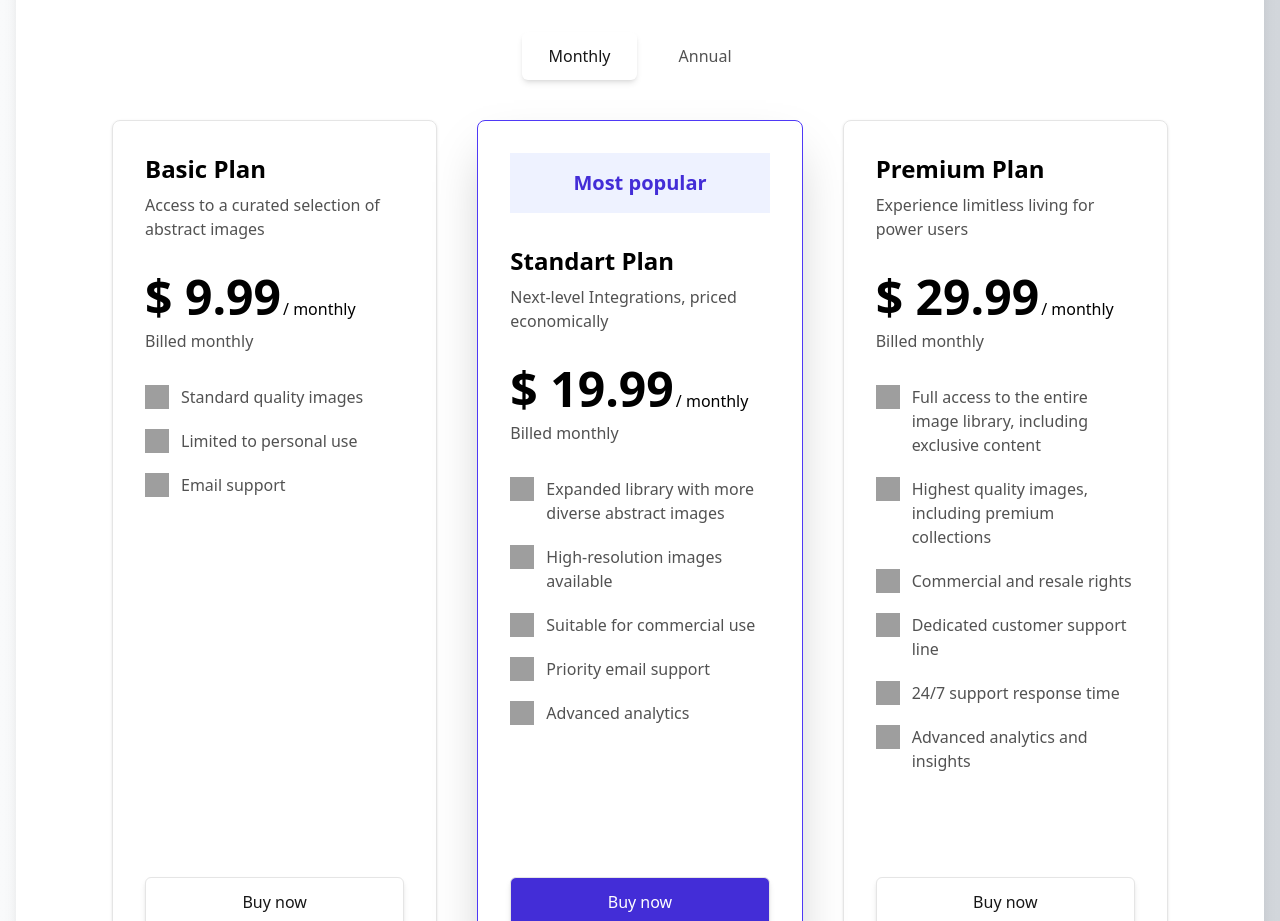
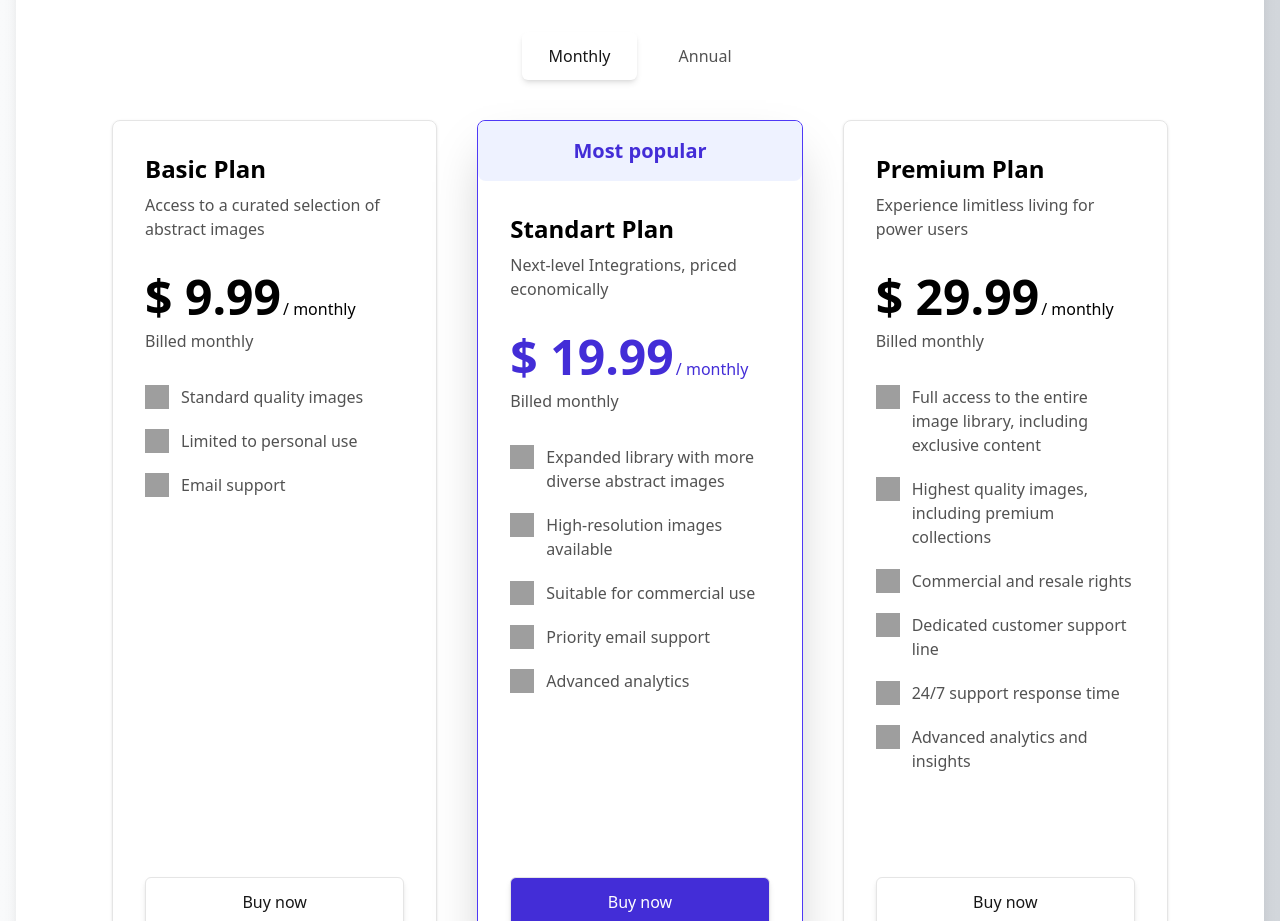
Before and after one commit to Bop-bili-bop/marketing-landing-page, a React (Vite) app: page / in a window 1280 px wide. Shown: the part 3840-4761 px from the top of the page. Built offline with nearby package versions, Linux system fonts and the light colour scheme; grey boxes are pictures that could not be loaded.

Commit message:
section-feature-done

```diff
--- a/src/components/PriceCard.tsx
+++ b/src/components/PriceCard.tsx
@@ -25,7 +25,7 @@ const PriceCard = ({ paymentPlan, data }: PriceCardProps) => {
     >
       <div className="flex flex-col gap-8 flex-grow">
         {data.popular && (
-          <h5 className=" text-center bg-indigo-50 text-xl py-4 font-bold text-indigo-700">
+          <h5 className="-mx-8 -mt-8 rounded-lg text-center bg-indigo-50 text-xl py-4 font-bold text-indigo-700">
             Most popular
           </h5>
         )}
@@ -35,15 +35,25 @@ const PriceCard = ({ paymentPlan, data }: PriceCardProps) => {
         </div>
         <div className="flex flex-col gap-2">
           <div className="flex flex-row items-end gap-0.5 ">
-            <h4 className="text-5xl font-semibold">
+            <h4
+              className={classNames("text-5xl font-semibold", {
+                "text-indigo-700": data.popular,
+              })}
+            >
               ${" "}
               {paymentPlan === "monthly"
                 ? data.priceMonthly
                 : data.priceAnnualy}
             </h4>
-            <p className="text-base">/ {paymentPlan}</p>
+            <p
+              className={classNames("text-base", {
+                "text-indigo-700": data.popular,
+              })}
+            >
+              / {paymentPlan}
+            </p>
           </div>
-          <p className="text-base text-neutral-600 ">Billed {paymentPlan}</p>
+          <p className="text-base text-neutral-600">Billed {paymentPlan}</p>
         </div>
         <div className="flex flex-col gap-5 h-full pb-10">
           {data.planFacts.map((fact, i) => (
```
